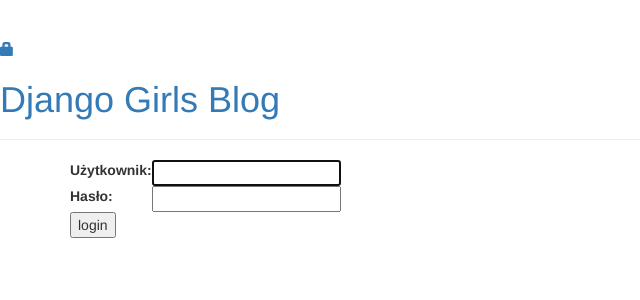
After one commit to lewmatcin/my-first-blog, a Django app: page /accounts/login/ in a window 1280 px wide. The commit adds this page. Shown: the top 300 px of the page, without its empty margins (0-640 px from the left). Run offline with Django 3.2, Linux system fonts and the light colour scheme; some libraries are stand-ins or nearby versions.

Commit message:
Add user authentication

```diff
--- a/blog/templates/blog/base.html
+++ b/blog/templates/blog/base.html
@@ -11,12 +11,11 @@
     <body>
         <div class="page-header">
             {% if user.is_authenticated %}
-                <a href="{% url 'post_new' %}" class="top-menu">
-                    <span class="glyphicon glyphicon-plus"></span>
-                </a>
-                <a href="{% url 'post_draft_list' %}" class="top-menu">
-                    <span class="glyphicon glyphicon-edit"></span>
-                </a>
+                <a href="{% url 'post_new' %}" class="top-menu"><span class="glyphicon glyphicon-plus"></span></a>
+                <a href="{% url 'post_draft_list' %}" class="top-menu"><span class="glyphicon glyphicon-edit"></span></a>
+                <p class="top-menu">Hello {{ user.username }} <small>(<a href="{% url 'logout' %}">Log out</a>)</small></p>
+            {% else %}
+                <a href="{% url 'login' %}" class="top-menu"><span class="glyphicon glyphicon-lock"></span></a>
             {% endif %}
             <h1><a href="/">Django Girls Blog</a></h1>
         </div>
--- /dev/null
+++ b/blog/templates/registration/login.html
@@ -0,0 +1,24 @@
+{% extends "blog/base.html" %}
+
+{% block content %}
+    {% if form.errors %}
+        <p>Your username and password didn't match. Please try again.</p>
+    {% endif %}
+
+    <form method="post" action="{% url 'login' %}">
+    {% csrf_token %}
+        <table>
+            <tr>
+                <td>{{ form.username.label_tag }}</td>
+                <td>{{ form.username }}</td>
+            </tr>
+            <tr>
+                <td>{{ form.password.label_tag }}</td>
+                <td>{{ form.password }}</td>
+            </tr>
+        </table>
+
+        <input type="submit" value="login" />
+        <input type="hidden" name="next" value="{{ next }}" />
+    </form>
+{% endblock %}
--- a/blog/views.py
+++ b/blog/views.py
@@ -1,3 +1,4 @@
+from django.contrib.auth.decorators import login_required
 from django.http import HttpRequest, HttpResponse
 from django.shortcuts import (
     get_object_or_404,
@@ -26,6 +27,7 @@
                   context={'post': post})
 
 
+@login_required
 def post_new(request: HttpRequest) -> HttpResponse:
     if request.method == "POST":
         form = PostForm(request.POST)
@@ -42,6 +44,7 @@
                   context={'form': form})
 
 
+@login_required
 def post_edit(request: HttpRequest, pk: int) -> HttpResponse:
     post = get_object_or_404(klass=Post, pk=pk)
     if request.method == "POST":
@@ -59,6 +62,7 @@
                   context={'form': form})
 
 
+@login_required
 def post_draft_list(request: HttpRequest) -> HttpResponse:
     posts = Post.objects.filter(published_date__isnull=True).order_by('created_date')
 
@@ -67,6 +71,7 @@
                   context={'posts': posts})
 
 
+@login_required
 def post_publish(request: HttpRequest, pk: int) -> HttpResponse:
     post = get_object_or_404(klass=Post, pk=pk)
     post.publish()
@@ -74,6 +79,7 @@
     return redirect(to='post_detail', pk=pk)
 
 
+@login_required
 def post_remove(request: HttpRequest, pk: int) -> HttpResponse:
     post = get_object_or_404(klass=Post, pk=pk)
     post.delete()
--- a/mysite/settings.py
+++ b/mysite/settings.py
@@ -120,3 +120,5 @@
 
 STATIC_URL = '/static/'
 STATIC_ROOT = os.path.join(BASE_DIR, 'static')
+
+LOGIN_REDIRECT_URL = '/'
--- a/mysite/urls.py
+++ b/mysite/urls.py
@@ -14,9 +14,12 @@
     2. Add a URL to urlpatterns:  path('blog/', include('blog.urls'))
 """
 from django.contrib import admin
+from django.contrib.auth import views
 from django.urls import include, path
 
 urlpatterns = [
     path('admin/', admin.site.urls),
-    path('', include('blog.urls'))
+    path('accounts/login/', views.LoginView.as_view(), name='login'),
+    path('accounts/logout/', views.LogoutView.as_view(next_page='/'), name='logout'),
+    path('', include('blog.urls')),
 ]
```
